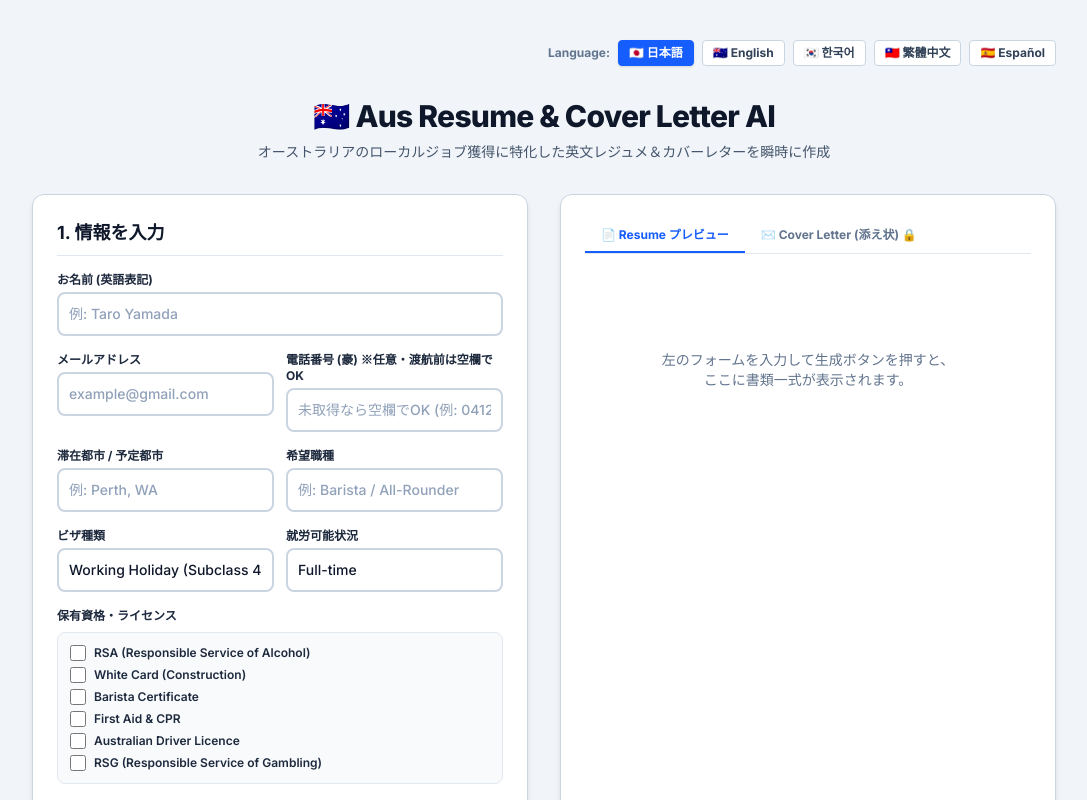
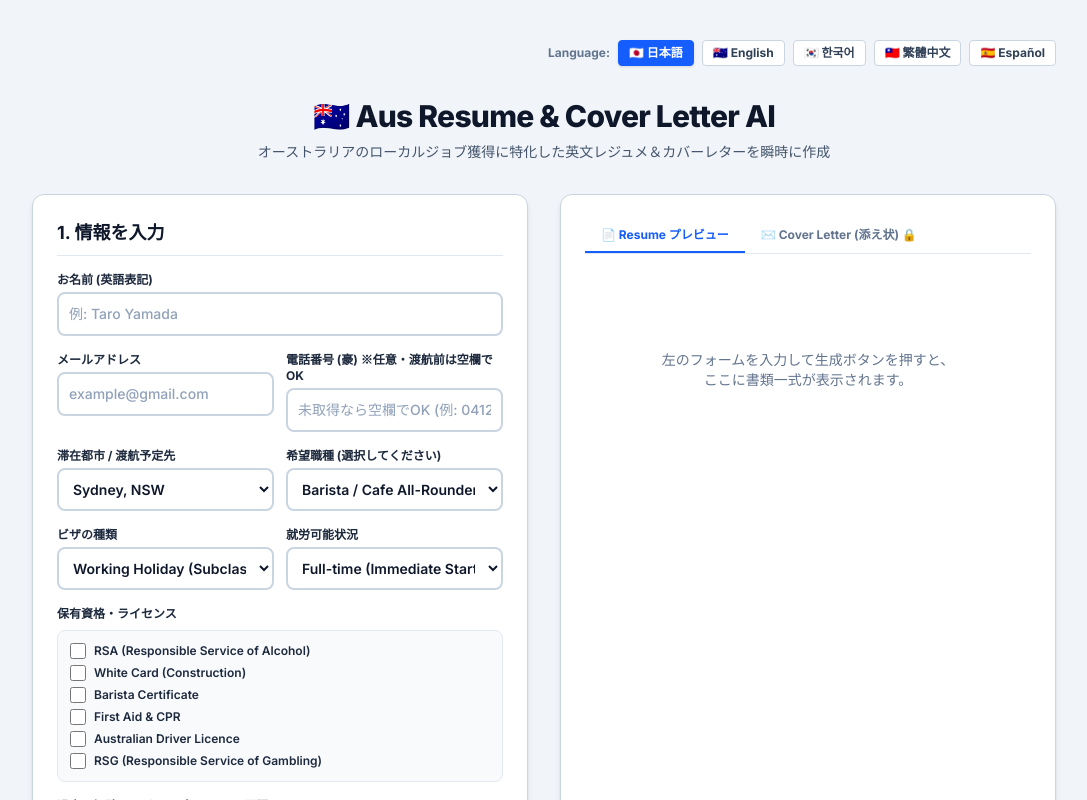
Before and after one commit to ryuo9198/aus-resume-builder, a Next.js app: page / in a window 1280 px wide. Shown: the top 800 px of the page, without its empty margins (96-1183 px from the left). Built offline with nearby package versions, Linux system fonts and the light colour scheme; what @react-pdf/renderer would draw is missing.

Commit message:
feat: select options for job, city, visa, and availability

```diff
--- a/app/page.tsx
+++ b/app/page.tsx
@@ -22,11 +22,9 @@ const translations = {
     email: 'メールアドレス',
     phone: '電話番号 (豪) ※任意・渡航前は空欄でOK',
     phonePh: '未取得なら空欄でOK (例: 0412 345 678)',
-    location: '滞在都市 / 予定都市',
-    locationPh: '例: Perth, WA',
-    targetJob: '希望職種',
-    targetJobPh: '例: Barista / All-Rounder',
-    visaType: 'ビザ種類',
+    location: '滞在都市 / 渡航予定先',
+    targetJob: '希望職種 (選択してください)',
+    visaType: 'ビザの種類',
     availability: '就労可能状況',
     certs: '保有資格・ライセンス',
     experience: '過去の経験・アピールポイント (母国語でOK)',
@@ -56,9 +54,7 @@ const translations = {
     phone: 'Phone Number (AU) - Optional',
     phonePh: 'Leave blank if not yet in AU',
     location: 'Current / Planned City',
-    locationPh: 'e.g. Perth, WA',
-    targetJob: 'Target Role',
-    targetJobPh: 'e.g. Barista / All-Rounder',
+    targetJob: 'Target Role (Select from list)',
     visaType: 'Visa Type',
     availability: 'Availability',
     certs: 'Australian Licences & Certifications',
@@ -89,9 +85,7 @@ const translations = {
     phone: '호주 전화번호 (선택사항 / 미개통시 빈칸)',
     phonePh: '아직 없으면 비워두세요',
     location: '거주/입국 예정 도시',
-    locationPh: '예: Sydney, NSW',
-    targetJob: '희망 직종',
-    targetJobPh: '예: Barista / All-Rounder',
+    targetJob: '희망 직종 (선택)',
     visaType: '비자 종류',
     availability: '근무 가능 시간',
     certs: '보유 자격증 / 라이센스',
@@ -122,9 +116,7 @@ const translations = {
     phone: '澳洲電話 (選填，未入境可留空)',
     phonePh: '尚未申辦電話可留空',
     location: '所在 / 預計前往城市',
-    locationPh: '例: Melbourne, VIC',
-    targetJob: '應徵職位',
-    targetJobPh: '例: Barista / All-Rounder',
+    targetJob: '應徵職位 (請選擇)',
     visaType: '簽證類型',
     availability: '可工作時間',
     certs: '澳洲相關證照',
@@ -155,9 +147,7 @@ const translations = {
     phone: 'Teléfono (AU) - Opcional',
     phonePh: 'Dejar en blanco si aún no tienes',
     location: 'Ciudad actual o de destino',
-    locationPh: 'ej: Brisbane, QLD',
-    targetJob: 'Puesto Deseado',
-    targetJobPh: 'ej: Barista / All-Rounder',
+    targetJob: 'Puesto Deseado (Selecciona)',
     visaType: 'Tipo de Visa',
     availability: 'Disponibilidad',
     certs: 'Certificados y Licencias en Australia',
@@ -179,6 +169,50 @@ const translations = {
   },
 };
 
+// 選択肢の定義
+const JOB_OPTIONS = [
+  'Barista / Cafe All-Rounder',
+  'Food & Beverage Attendant (Waiter/Waitress)',
+  'Kitchen Hand / Dishwasher',
+  'Retail Assistant / Cashier',
+  'General Labourer (Construction)',
+  'Warehouse Assistant / Forklift',
+  'Housekeeper / Hotel Cleaner',
+  'Farm Hand / Fruit Picker',
+  'Bartender / Pub Staff',
+  'Customer Service Representative',
+];
+
+const CITY_OPTIONS = [
+  'Sydney, NSW',
+  'Melbourne, VIC',
+  'Brisbane, QLD',
+  'Perth, WA',
+  'Adelaide, SA',
+  'Gold Coast, QLD',
+  'Cairns, QLD',
+  'Darwin, NT',
+  'Hobart, TAS',
+  'Canberra, ACT',
+];
+
+const VISA_OPTIONS = [
+  'Working Holiday (Subclass 417)',
+  'Work and Holiday (Subclass 462)',
+  'Student Visa (Subclass 500)',
+  'Temporary Graduate (Subclass 485)',
+  'Permanent Resident (PR)',
+  'Other / Bridging Visa',
+];
+
+const AVAILABILITY_OPTIONS = [
+  'Full-time (Immediate Start / Weekdays & Weekends)',
+  'Flexible (Up to 48 hours per fortnight - Student)',
+  'Part-time / Casual (Immediate Start)',
+  'Morning Shifts Preferred (from 6:00 AM)',
+  'Evening & Night Shifts Preferred',
+];
+
 function ResumeBuilderContent() {
   const searchParams = useSearchParams();
   const [lang, setLang] = useState<Language>('ja');
@@ -189,10 +223,10 @@ function ResumeBuilderContent() {
     name: '',
     email: '',
     phone: '',
-    location: '',
-    visaType: 'Working Holiday (Subclass 417)',
-    availability: 'Full-time',
-    targetJob: '',
+    location: CITY_OPTIONS[0],
+    targetJob: JOB_OPTIONS[0],
+    visaType: VISA_OPTIONS[0],
+    availability: AVAILABILITY_OPTIONS[0],
     rawExperience: '',
     certifications: [] as string[],
   });
@@ -286,7 +320,7 @@ function ResumeBuilderContent() {
     <main className="min-h-screen bg-slate-100 py-10 px-4 sm:px-8">
       <div className="max-w-5xl mx-auto space-y-8">
 
-        {/* 言語切り替えバー */}
+        {/* 言語切り替え */}
         <div className="flex justify-end items-center space-x-2">
           <span className="text-xs font-bold text-slate-500">Language:</span>
           {(['ja', 'en', 'ko', 'zh', 'es'] as Language[]).map((l) => (
@@ -366,49 +400,67 @@ function ResumeBuilderContent() {
                 </div>
               </div>
 
+              {/* 滞在都市 & 希望職種 (セレクトボックス) */}
               <div className="grid grid-cols-2 gap-3">
                 <div>
                   <label className="block text-xs font-bold text-slate-800">{t.location}</label>
-                  <input
-                    type="text"
-                    required
-                    placeholder={t.locationPh}
+                  <select
                     value={formData.location}
                     onChange={(e) => setFormData({ ...formData, location: e.target.value })}
-                    className="mt-1 w-full p-2.5 bg-white border-2 border-slate-300 rounded-lg text-sm text-slate-900 placeholder:text-slate-400 font-medium focus:border-blue-600 focus:ring-1 focus:ring-blue-600 outline-none"
-                  />
+                    className="mt-1 w-full p-2.5 bg-white border-2 border-slate-300 rounded-lg text-sm text-slate-900 font-semibold focus:border-blue-600 focus:ring-1 focus:ring-blue-600 outline-none cursor-pointer"
+                  >
+                    {CITY_OPTIONS.map((city) => (
+                      <option key={city} value={city}>
+                        {city}
+                      </option>
+                    ))}
+                  </select>
                 </div>
                 <div>
                   <label className="block text-xs font-bold text-slate-800">{t.targetJob}</label>
-                  <input
-                    type="text"
-                    required
-                    placeholder={t.targetJobPh}
+                  <select
                     value={formData.targetJob}
                     onChange={(e) => setFormData({ ...formData, targetJob: e.target.value })}
-                    className="mt-1 w-full p-2.5 bg-white border-2 border-slate-300 rounded-lg text-sm text-slate-900 placeholder:text-slate-400 font-medium focus:border-blue-600 focus:ring-1 focus:ring-blue-600 outline-none"
-                  />
+                    className="mt-1 w-full p-2.5 bg-white border-2 border-slate-300 rounded-lg text-sm text-slate-900 font-semibold focus:border-blue-600 focus:ring-1 focus:ring-blue-600 outline-none cursor-pointer"
+                  >
+                    {JOB_OPTIONS.map((job) => (
+                      <option key={job} value={job}>
+                        {job}
+                      </option>
+                    ))}
+                  </select>
                 </div>
               </div>
 
+              {/* ビザ種類 & 就労状況 (セレクトボックス) */}
               <div className="grid grid-cols-2 gap-3">
                 <div>
                   <label className="block text-xs font-bold text-slate-800">{t.visaType}</label>
-                  <input
-                    type="text"
+                  <select
                     value={formData.visaType}
                     onChange={(e) => setFormData({ ...formData, visaType: e.target.value })}
-                    className="mt-1 w-full p-2.5 bg-white border-2 border-slate-300 rounded-lg text-sm text-slate-900 font-medium focus:border-blue-600 focus:ring-1 focus:ring-blue-600 outline-none"
-                  />
+                    className="mt-1 w-full p-2.5 bg-white border-2 border-slate-300 rounded-lg text-sm text-slate-900 font-semibold focus:border-blue-600 focus:ring-1 focus:ring-blue-600 outline-none cursor-pointer"
+                  >
+                    {VISA_OPTIONS.map((v) => (
+                      <option key={v} value={v}>
+                        {v}
+                      </option>
+                    ))}
+                  </select>
                 </div>
                 <div>
                   <label className="block text-xs font-bold text-slate-800">{t.availability}</label>
-                  <input
-                    type="text"
+                  <select
                     value={formData.availability}
                     onChange={(e) => setFormData({ ...formData, availability: e.target.value })}
-                    className="mt-1 w-full p-2.5 bg-white border-2 border-slate-300 rounded-lg text-sm text-slate-900 font-medium focus:border-blue-600 focus:ring-1 focus:ring-blue-600 outline-none"
-                  />
+                    className="mt-1 w-full p-2.5 bg-white border-2 border-slate-300 rounded-lg text-sm text-slate-900 font-semibold focus:border-blue-600 focus:ring-1 focus:ring-blue-600 outline-none cursor-pointer"
+                  >
+                    {AVAILABILITY_OPTIONS.map((av) => (
+                      <option key={av} value={av}>
+                        {av}
+                      </option>
+                    ))}
+                  </select>
                 </div>
               </div>
 
```
